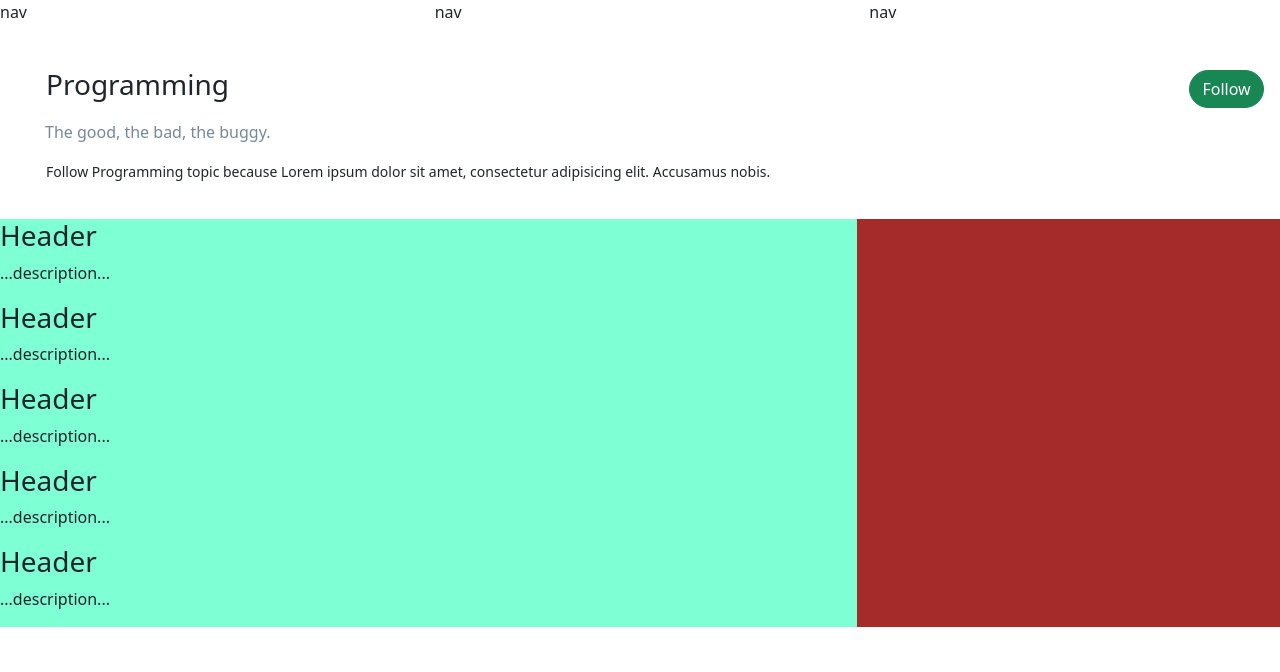
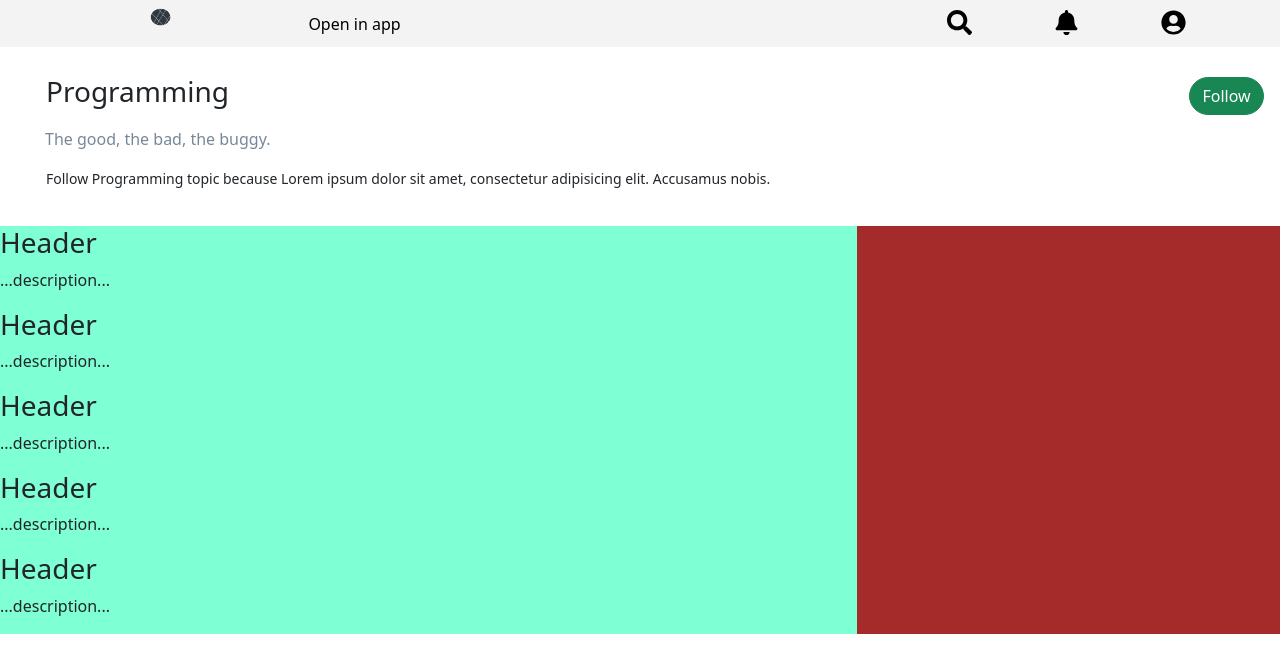
Before and after one commit to Reddah14/replica-mediumWebsite, a React (Create React App) app: page / in a window 1280 px wide. Shown: the top 672 px of the page. Built offline with nearby package versions, Linux system fonts and the light colour scheme.

Commit message:
refactoring nav JSX

```diff
--- a/src/components/Nav/Nav.jsx
+++ b/src/components/Nav/Nav.jsx
@@ -1,14 +1,28 @@
 import React from "react";
+
 import "./Nav.scss";
+import logo from "../../assets/images/logo.png";
+import { FaBell, FaSearch, FaUserCircle } from "react-icons/fa";
 
 const Nav = () => {
   return (
-    <div className="row">
-      <p className="col-4">nav</p>
-      <p className="col-4">nav</p>
-      <p className="col-4">nav</p>
+    <div className="row nav">
+      <div className="col-5 nav__items">
+        <img className="nav__items--logo" alt="ball logo" src={logo} />
+        <a
+          href="https://www.placecage.com/"
+        >
+          Open in app
+        </a>
+      </div>
+      <div className="col-3"></div>
+      <div className="col-4 nav__functions">
+        <a href="https://placebear.com/"><FaSearch /></a>
+        <a href="http://www.fillmurray.com/"><FaBell /></a>
+        <a href="https://www.stevensegallery.com/"><FaUserCircle /></a>
+      </div>
     </div>
-  )
-}
+  );
+};
 
 export default Nav;
```
